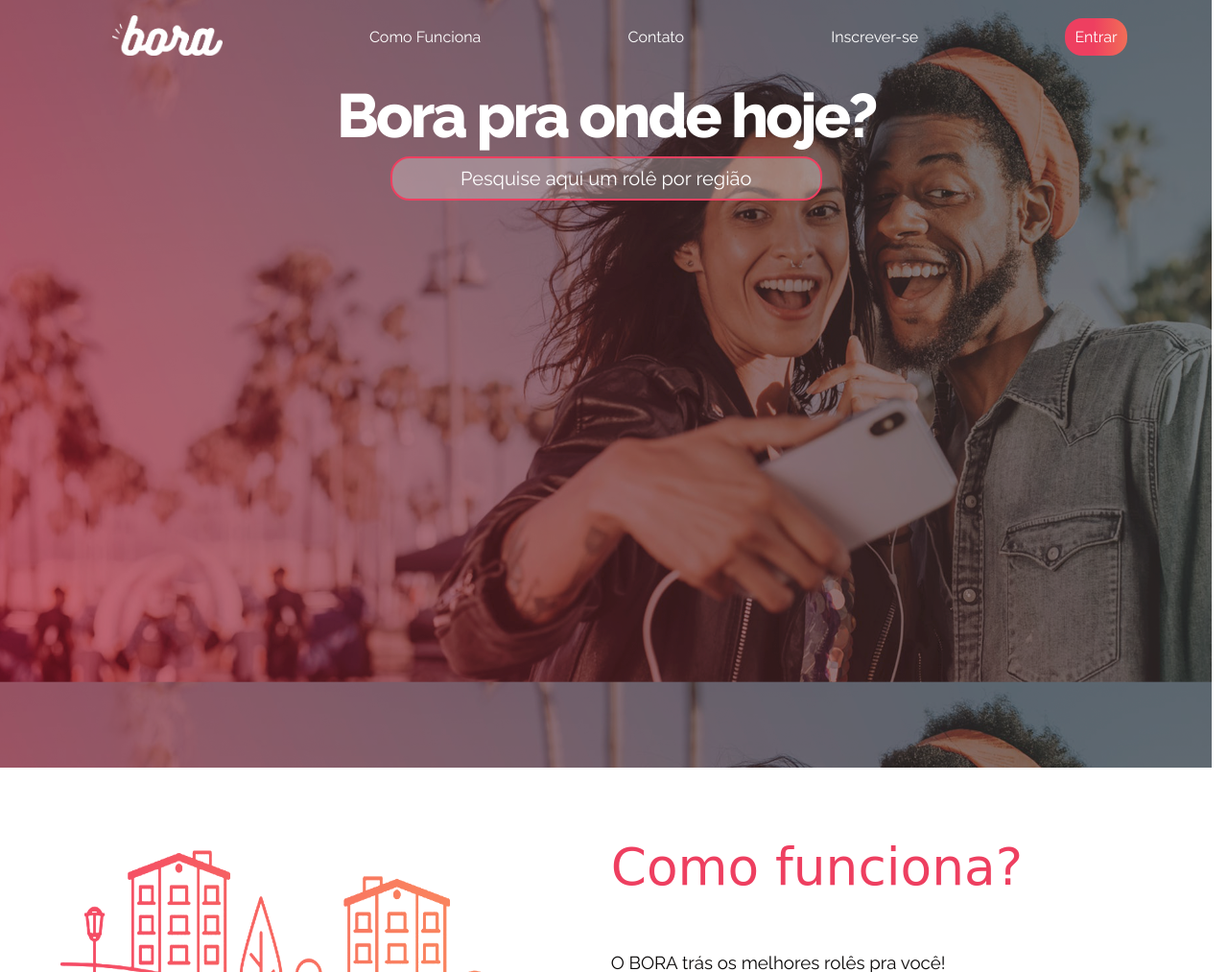
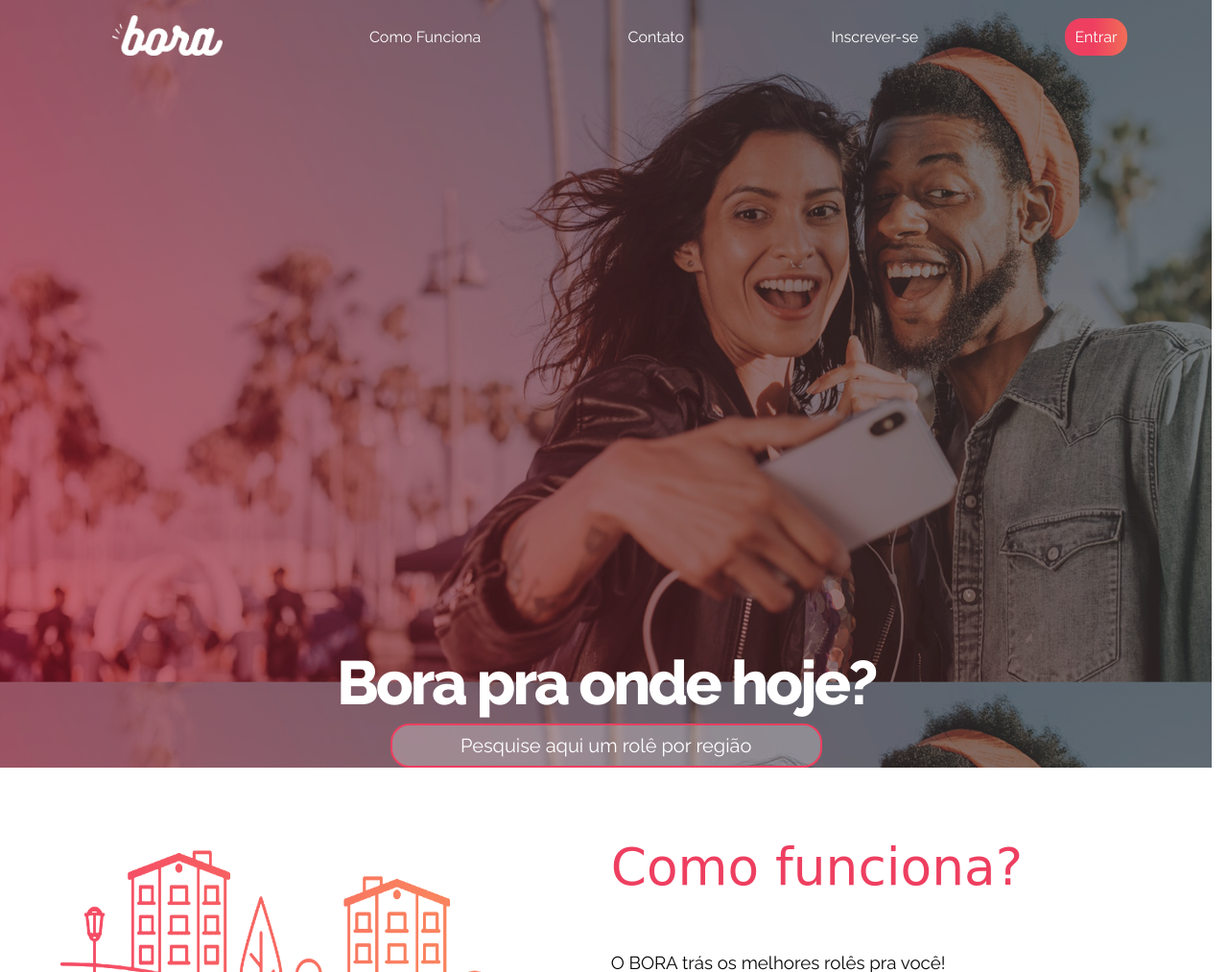
Before and after one commit to nataliavalentin/DEMODAY, a Django app: page / in a window 1280 px wide. Shown: the top 1013 px of the page at 96% size. Run offline with Django 3.2, Linux system fonts and the light colour scheme; some libraries are stand-ins or nearby versions; some web fonts are replaced.

Commit message:
Arrumar design do título do header

```diff
--- a/home/static/css/index.css
+++ b/home/static/css/index.css
@@ -40,6 +40,9 @@ body {
 
 header {
     grid-area: header;
+    display: flex;
+    flex-direction: column;
+    justify-content: space-between;
     background-image: url("/static/images/home/header.png");
     background-size: 100%;
     font-family: 'Raleway', sans-serif;
```
